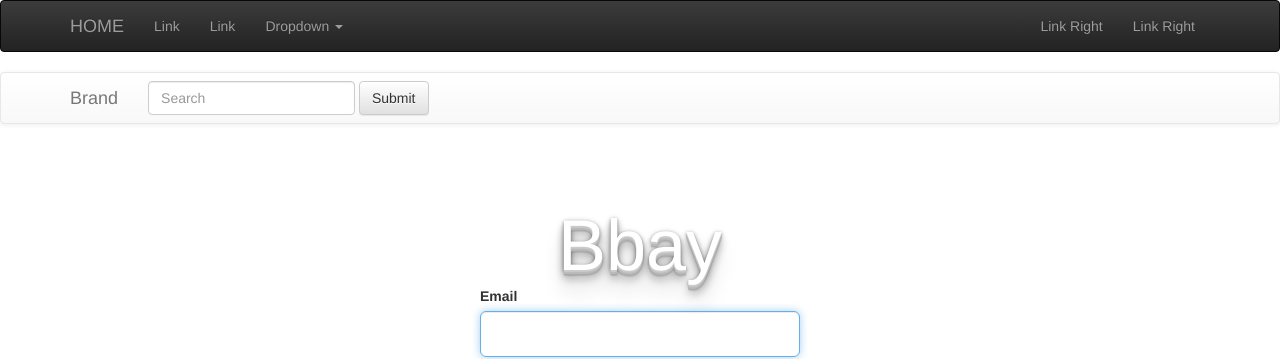
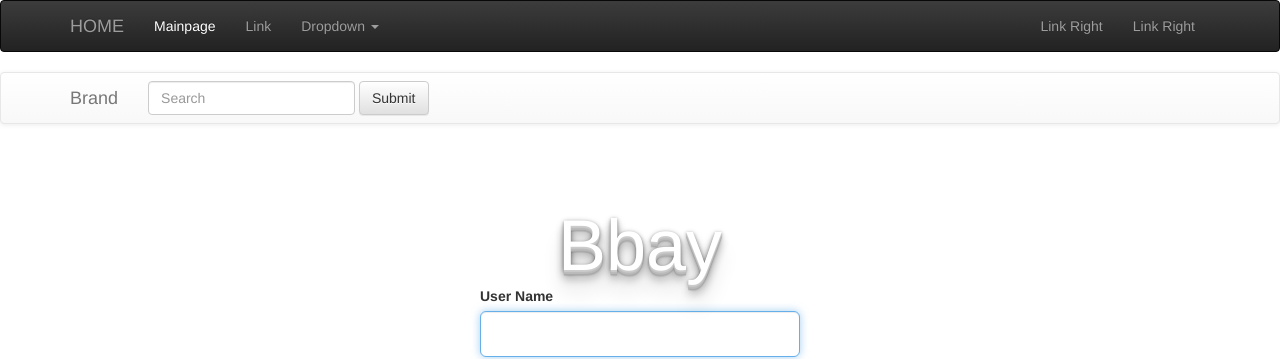
Before and after one commit to StarBurnStream/CSCI379-FinalProject, a React (Create React App) app: page / in a window 1280 px wide. Shown: the top 359 px of the page. Built offline with nearby package versions, Linux system fonts and the light colour scheme; no server answers.

Commit message:
pass child to parent

```diff
--- a/src/App.js
+++ b/src/App.js
@@ -10,16 +10,30 @@ import NavBar from './NavBar';
 import { Route } from 'react-router-dom';
 
 class App extends Component {
+
+  constructor(props) {
+    super(props);
+    this.state = {user:"username app"}
+    this.handleLogIn = this.handleLogIn.bind(this);
+  }
+
+  handleLogIn(newUser) {
+    console.log("app in handlechange");
+    this.setState({user: newUser});
+    console.log(this.state.user);
+  }
+
   render() {
     return (
       <div>
+
         <NavBar />
 
         <Route exact path='/' render = {() => (
-            <LogIn />
+            <LogIn handleLogIn={this.handleLogIn}/>
         )}/>
 
-        <Route exact path='/mainpage' render = {() => (
+        <Route exact path='/mainpage' state={this.user} render = {() => (
             <Mainpage />
         )}/>
 
--- a/src/LogIn.js
+++ b/src/LogIn.js
@@ -3,25 +3,30 @@ import { Button, FormGroup, FormControl, ControlLabel } from "react-bootstrap";
 import "./LogIn.css";
 import "./index.css"
 import sha256 from 'sha256';
-const config = require('./config.json');
+//const config = require('./config.json');
+const config = require('./configTest.json');
 
 export default class Login extends Component {
   constructor(props) {
     super(props);
-    this.state = {username: "", pwd:"", userid: "", email: "", phonenumber: "", r:""}
+    this.state = {user: this.props.user, username: "", userid: "", email: "", phonenumber: "", r:null, password: ""}
     this.handleClickSignup = this.handleClickSignup.bind(this);
     this.handleClickUpdate = this.handleClickUpdate.bind(this);
     this.handleClickSignin = this.handleClickSignin.bind(this);
   }
 
   validateForm() {
-    return this.state.email.length > 0 && this.state.password.length > 0;
+    return this.state.username.length > 0 && this.state.password.length>0;
   }
 
   handleChange = event => {
     this.setState({
       [event.target.id]: event.target.value
     });
+  }
+
+  handleSubmit = event => {
+    event.preventDefault();
   }
 
   handleClickSignup(event){
@@ -70,6 +75,8 @@ export default class Login extends Component {
               .then(result=>{
                 if (result.result === 'success'){
                   console.log('Login Successfully!')
+                  this.state.user = "username in login"
+                  this.props.handleLogIn(this.state.user)
                 }
                 else{
                   console.log('Wrong password!')
@@ -104,22 +111,16 @@ export default class Login extends Component {
       });
     }
 
-
-  handleSubmit = event => {
-    event.preventDefault();
-  }
-
   render() {
     return (
       <div className="Login">
         <div class="enjoy-css">Bbay</div>
         <form onSubmit={this.handleSubmit}>
-          <FormGroup controlId="email" bsSize="large">
-            <ControlLabel>Email</ControlLabel>
+          <FormGroup controlId="username" bsSize="large">
+            <ControlLabel>User Name</ControlLabel>
             <FormControl
               autoFocus
-              type="email"
-              value={this.state.email}
+              value={this.state.username}
               onChange={this.handleChange}
             />
           </FormGroup>
@@ -137,6 +138,7 @@ export default class Login extends Component {
             bsSize="large"
             disabled={!this.validateForm()}
             type="submit"
+            onClick={this.handleClickSignin}
           >
             Login
           </Button>
@@ -146,6 +148,7 @@ export default class Login extends Component {
             bsSize="large"
             disabled={!this.validateForm()}
             type="submit"
+            onClick={this.handleClickSignup}
           >
             Sign Up
           </Button>
--- a/src/Mainpage.js
+++ b/src/Mainpage.js
@@ -4,6 +4,12 @@ import NavBar from "./NavBar";
 import { Route } from 'react-router-dom';
 
 class Mainpage extends Component {
+
+	constructor(props) {
+		super(props);
+		this.state = {user: this.props.user}
+	}
+
 	function(){
 	  document.getElementById('.carousel-showmanymoveone .item').each(function(){
 	    var itemToClone = document.getElementById(this);
@@ -26,6 +32,7 @@ class Mainpage extends Component {
 
 
 	render(){
+		console.log(this.state.user)
 	  return (
 		<div>
 
--- a/src/NavBar.js
+++ b/src/NavBar.js
@@ -1,26 +1,13 @@
 import React, { Component } from 'react';
 import { Navbar, Nav, NavItem, MenuItem, NavDropdown, Button, FormGroup, FormControl, Carousel } from 'react-bootstrap';
+import {Link} from 'react-router-dom';
 
 class NavBar extends Component {
-	function(){
-	  document.getElementById('.carousel-showmanymoveone .item').each(function(){
-	    var itemToClone = document.getElementById(this);
 
-	    for (var i=1;i<6;i++) {
-	      itemToClone = itemToClone.next();
-
-	      // wrap around if at end of item collection
-	      if (!itemToClone.length) {
-	        itemToClone = document.getElementById(this).siblings(':first');
-	      }
-
-	      // grab item, clone, add marker class, add to collection
-	      itemToClone.children(':first-child').clone()
-	        .addClass("cloneditem-"+(i))
-	        .appendTo(document.getElementById(this));
-	    }
-	  });
-	};
+	constructor(props) {
+    super(props);
+    this.state = {user: "username in NavBar"}
+  }
 
 
 	render(){
@@ -36,7 +23,12 @@ class NavBar extends Component {
 			  <Navbar.Collapse>
 			    <Nav>
 			      <NavItem eventKey={1} href="#">
-			        Link
+							<Link to={{
+    							pathname: '/Mainpage',
+    							state: { user: this.state.user }
+  						}} className='links'>
+									Mainpage
+							</Link>
 			      </NavItem>
 			      <NavItem eventKey={2} href="#">
 			        Link
--- a/src/index.css
+++ b/src/index.css
@@ -3,3 +3,27 @@ body {
   padding: 0;
   font-family: sans-serif;
 }
+
+.links{
+	color: white;
+}
+
+.links:hover{
+	color:white;
+	text-decoration: none;
+}
+
+.links:link{
+	color:white;
+	text-decoration: none;
+}
+
+.links:active{
+	color:white;
+	text-decoration: none;
+}
+
+.links:visited{
+	color:white;
+	text-decoration: none;
+}
```
Also changed, not shown: 1 other file (tests, documents, lock files or other folders). Lines whose indentation alone changed are shown as unchanged.
